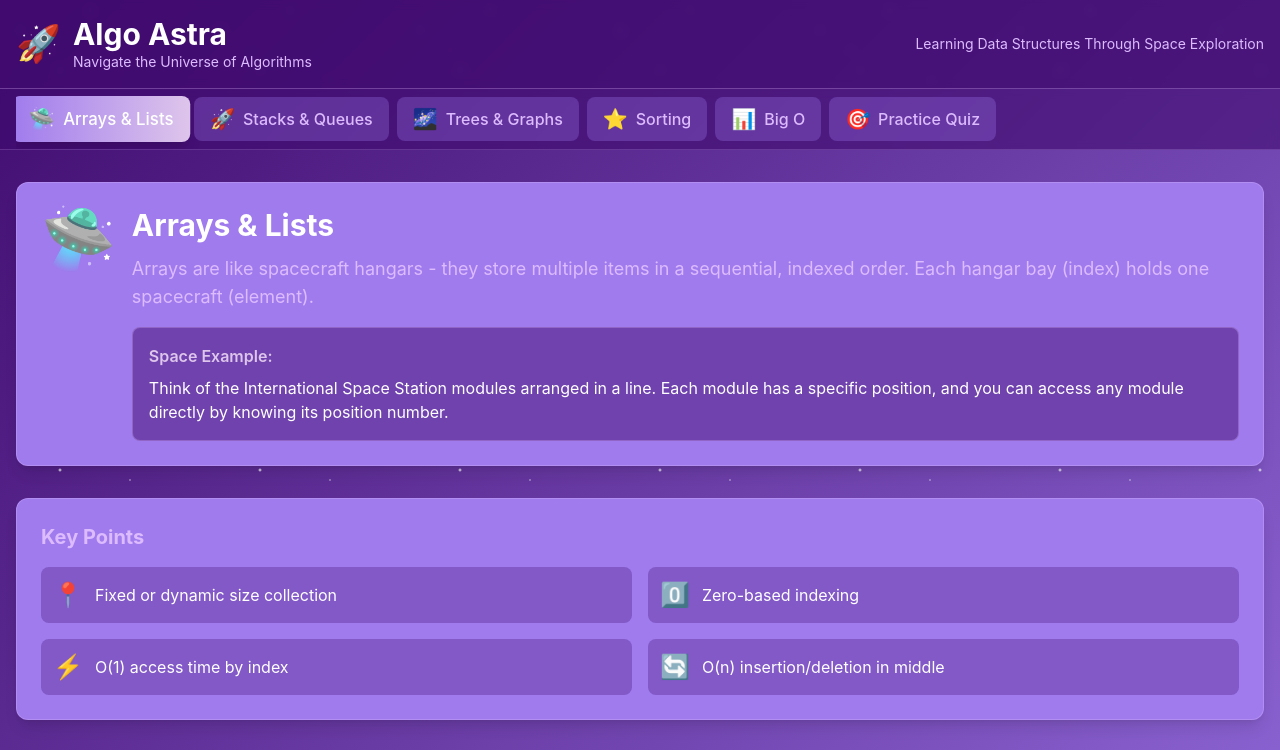
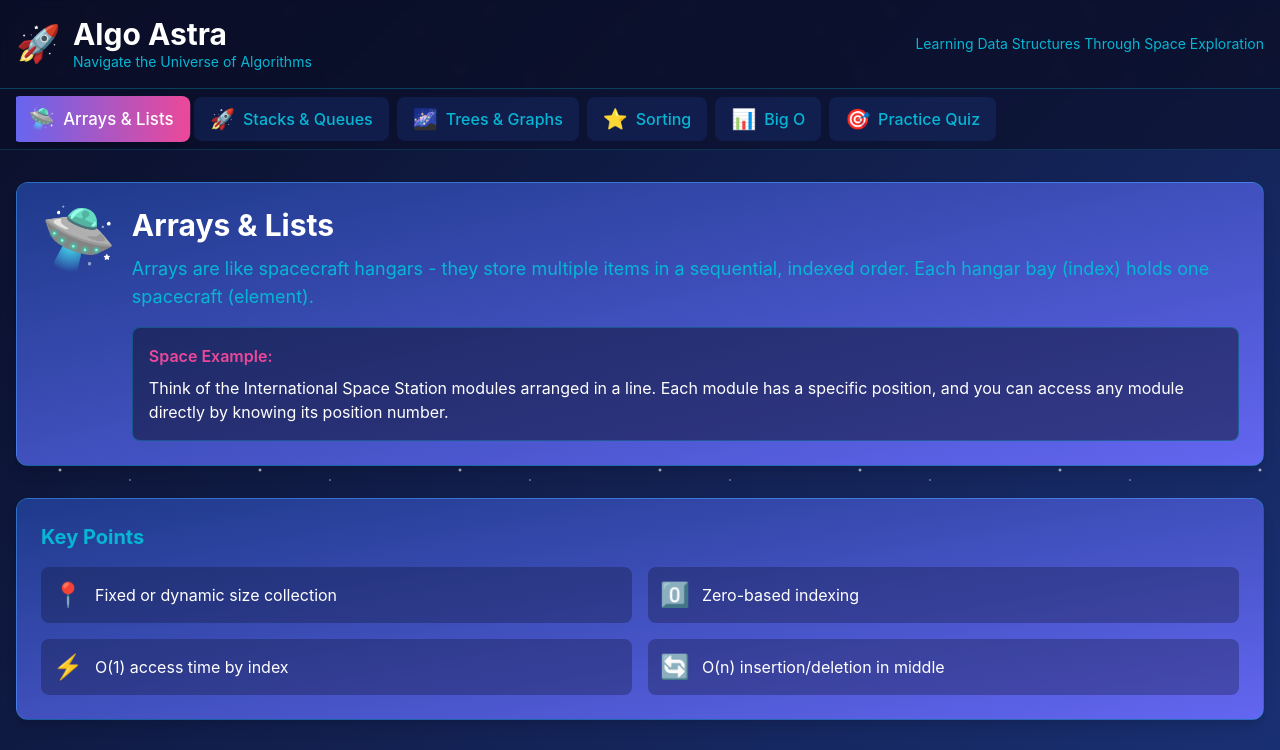
Before and after one commit to AllisonMH/algo-astra, a React (Vite) app: page / in a window 1280 px wide. Shown: the top 750 px of the page. Built offline with nearby package versions, Linux system fonts and the light colour scheme; no server answers.

Commit message:
revert: restore original color scheme

```diff
--- a/src/index.css
+++ b/src/index.css
@@ -9,13 +9,13 @@ body {
     sans-serif;
   -webkit-font-smoothing: antialiased;
   -moz-osx-font-smoothing: grayscale;
-  background: linear-gradient(135deg, #400B6E 0%, #9F7BED 100%);
+  background: linear-gradient(135deg, #0a0e27 0%, #1e3a8a 100%);
   min-height: 100vh;
 }
 
 @layer utilities {
   .space-gradient {
-    background: linear-gradient(135deg, #400B6E 0%, #9F7BED 50%, #DDBBFF 100%);
+    background: linear-gradient(135deg, #0a0e27 0%, #1e3a8a 50%, #6366f1 100%);
   }
 
   .card-space {
--- a/tailwind.config.js
+++ b/tailwind.config.js
@@ -8,11 +8,11 @@ export default {
     extend: {
       colors: {
         space: {
-          dark: '#400B6E',
-          blue: '#9F7BED',
-          purple: '#9F7BED',
-          cyan: '#DDBBFF',
-          pink: '#DEC5EB',
+          dark: '#0a0e27',
+          blue: '#1e3a8a',
+          purple: '#6366f1',
+          cyan: '#06b6d4',
+          pink: '#ec4899',
         },
       },
       animation: {
```
